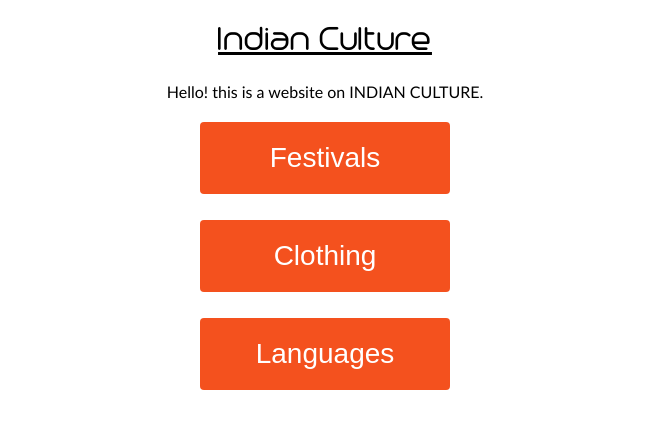
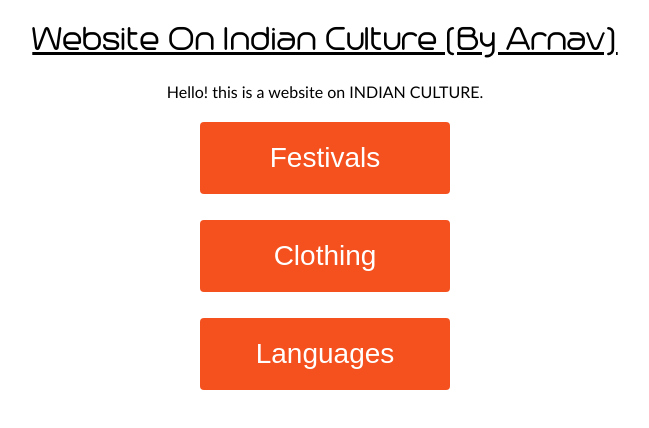
Before and after one commit to ArnavWebCreator/CompProj, a plain HTML site: page index.html in a window 1280 px wide. Shown: the whole page, without its empty margins (315-964 px from the left). Drawn offline with Linux system fonts and the light colour scheme.

Commit message:
Update index.html

```diff
--- a/index.html
+++ b/index.html
@@ -1,7 +1,7 @@
 <!DOCTYPE html>
 <html>
   <head>
-      <h1><u><big>Indian Culture</big></u></h1>
+      <h1><u><big>Website On Indian Culture (By Arnav)</big></u></h1>
 
 
 
```
